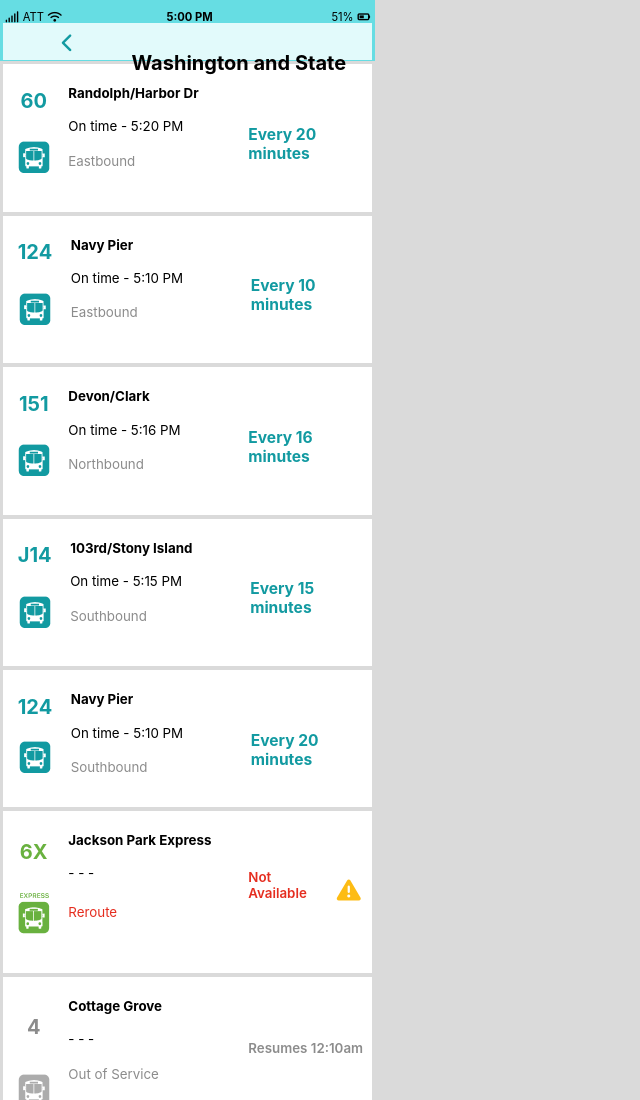
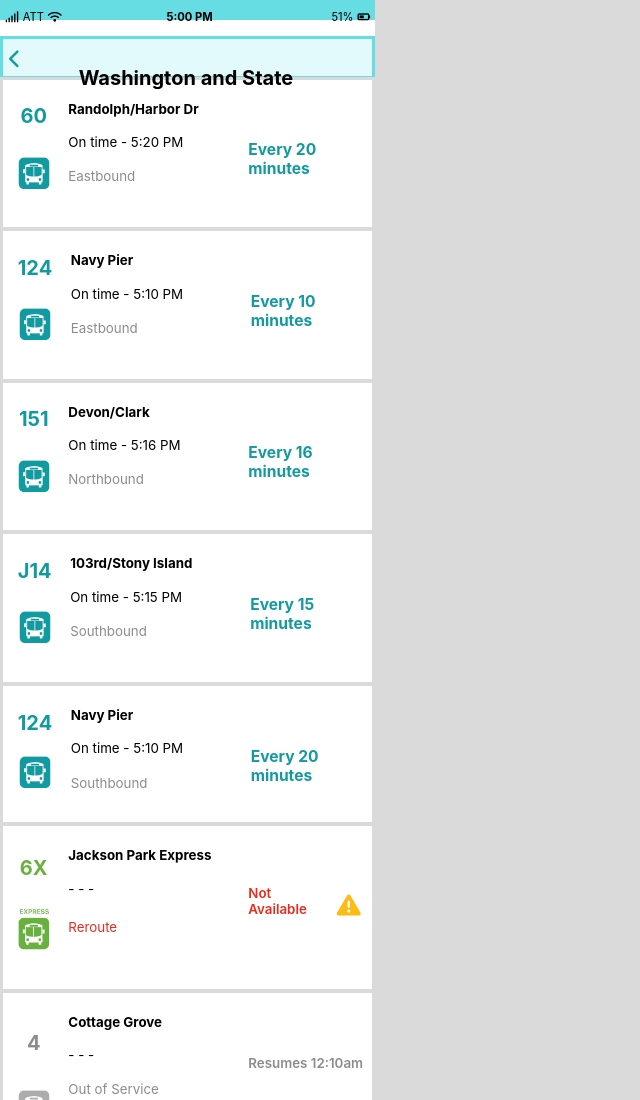
Before and after one commit to TeresaLevy/busybus, a plain HTML site: page index.html in a window 1280 px wide. Shown: the top 1100 px of the page, without its empty margins (0-640 px from the left). Drawn offline with Linux system fonts and the light colour scheme.

Commit message:
eighth commit

```diff
--- a/css/style.css
+++ b/css/style.css
@@ -121,7 +121,6 @@ body {
 }
 .content {
   display: block;
-  padding 0 0 0 0;
   width: 100%;
 }
 
@@ -143,9 +142,9 @@ body {
   text-align: center;
 }
 .navbar {
-  display: block;
+  display: inline-block;
   padding: 11px 0px 6px 6px;
-  width: 375px;
+  width: 100%;
   border-bottom: 1px;
   border-style: solid;
   color: #66DDE3;
```
Also changed, not shown: index.html (+1 -0 lines).
